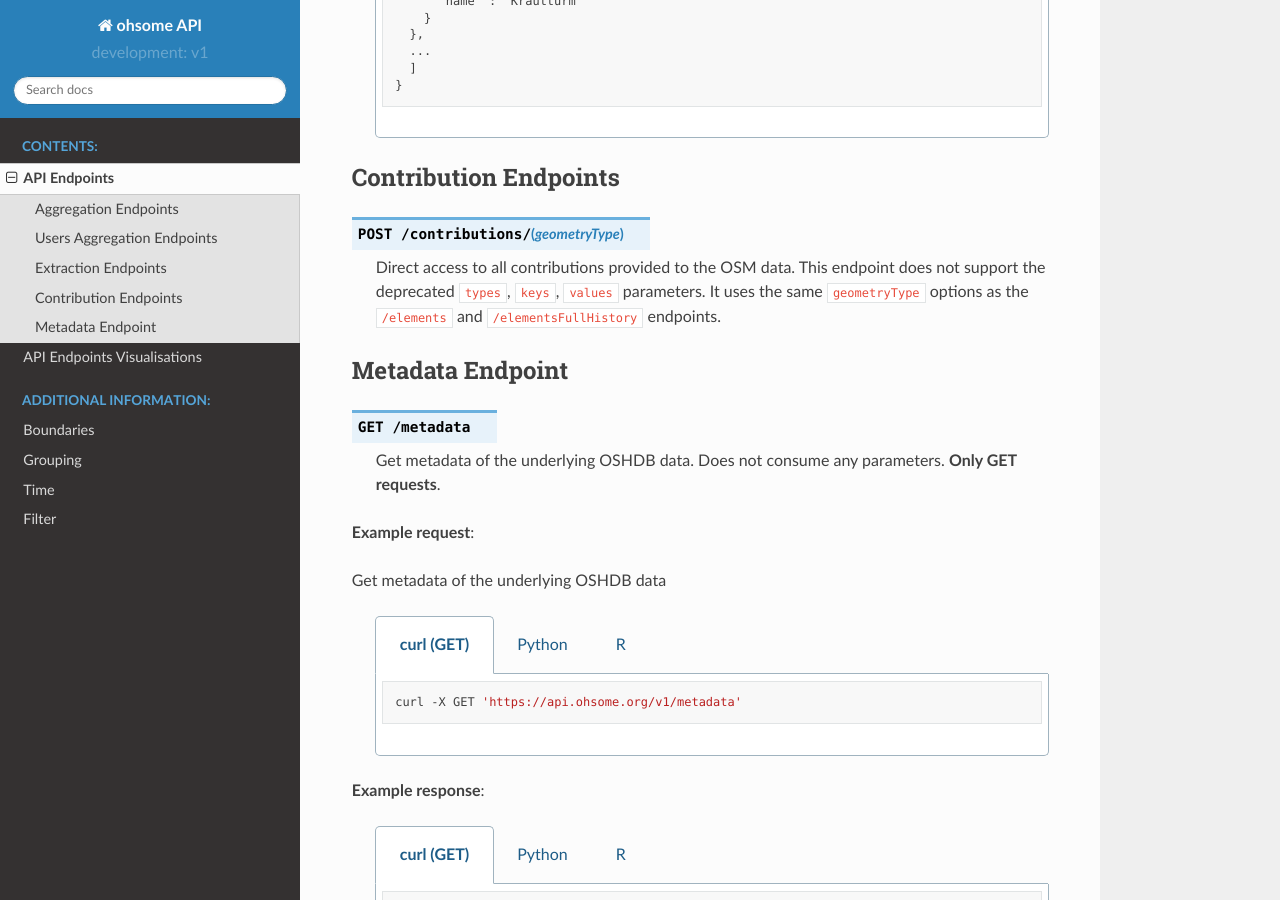
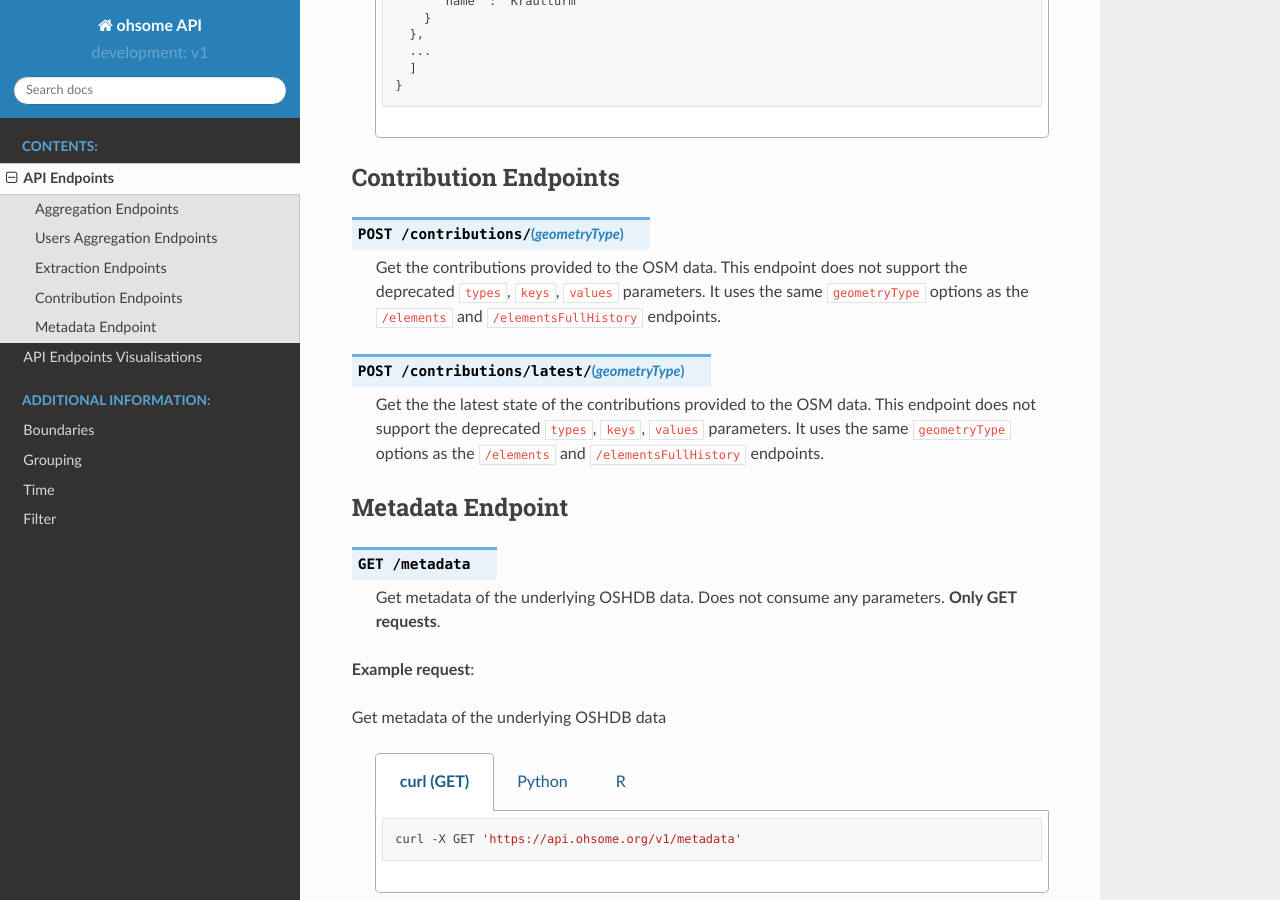
Before and after one commit to GIScience/ohsome-api, a Sphinx documentation site: the page built from docs/endpoints.rst, in a window 1280 px wide and 900 px high, scrolled down 10204 px. Built offline with Sphinx 7.4.7 and the Read the Docs theme 2.0.0, drawn with Linux system fonts in a browser that asks for light colours.

Commit message:
adding the /contributions/latest endpoint to docs

```diff
--- a/docs/endpoints.rst
+++ b/docs/endpoints.rst
@@ -1294,9 +1294,14 @@
 
 .. http:post :: /contributions/(geometryType)
 
-   Direct access to all contributions provided to the OSM data. This endpoint does not support the deprecated ``types``, ``keys``, ``values`` parameters.
+   Get the contributions provided to the OSM data. This endpoint does not support the deprecated ``types``, ``keys``, ``values`` parameters.
    It uses the same ``geometryType`` options as the ``/elements`` and ``/elementsFullHistory`` endpoints.
 
+
+.. http:post :: /contributions/latest/(geometryType)
+
+   Get the the latest state of the contributions provided to the OSM data. This endpoint does not support the deprecated ``types``, ``keys``, ``values`` parameters.
+   It uses the same ``geometryType`` options as the ``/elements`` and ``/elementsFullHistory`` endpoints.
 
 
 Metadata Endpoint
```
